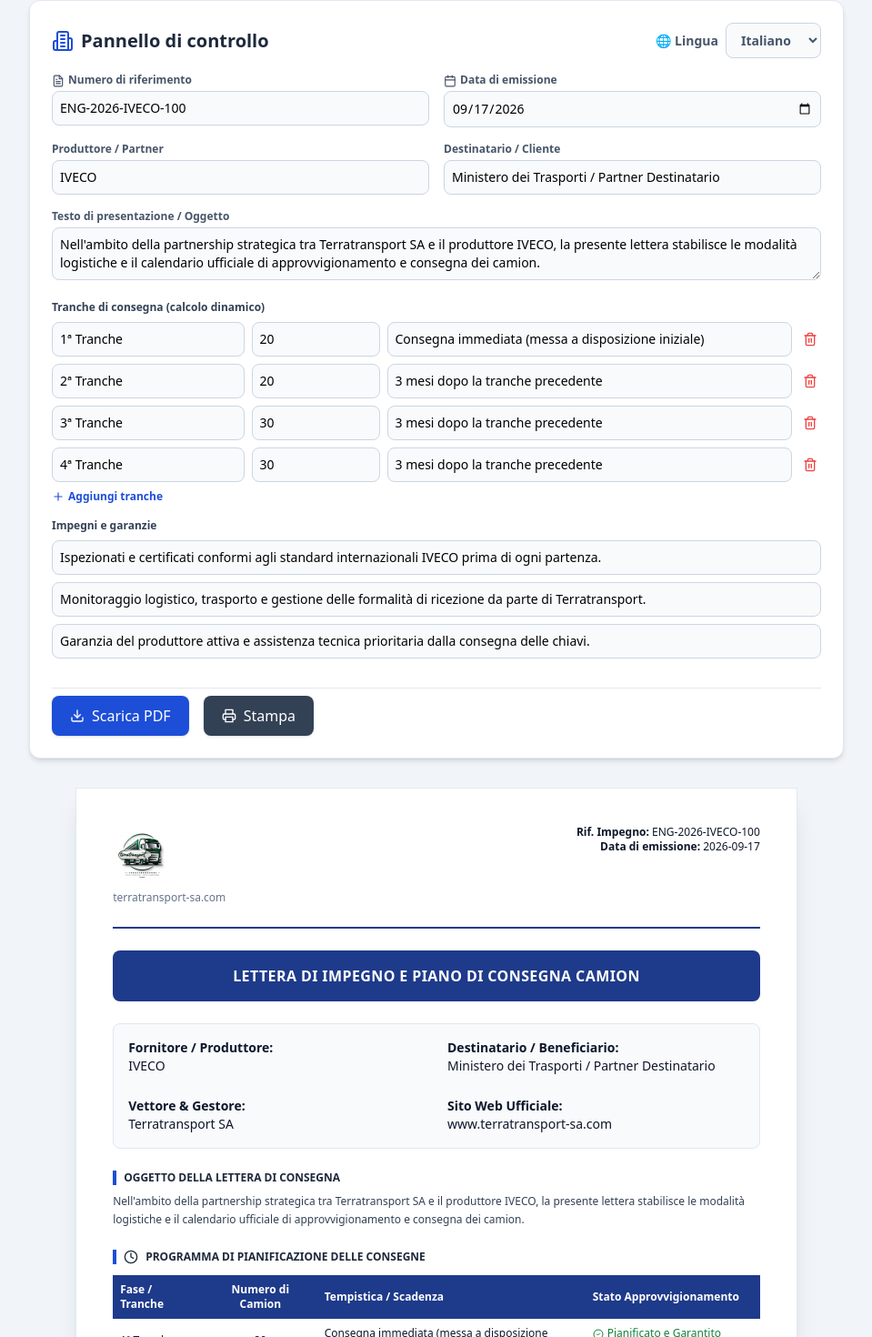
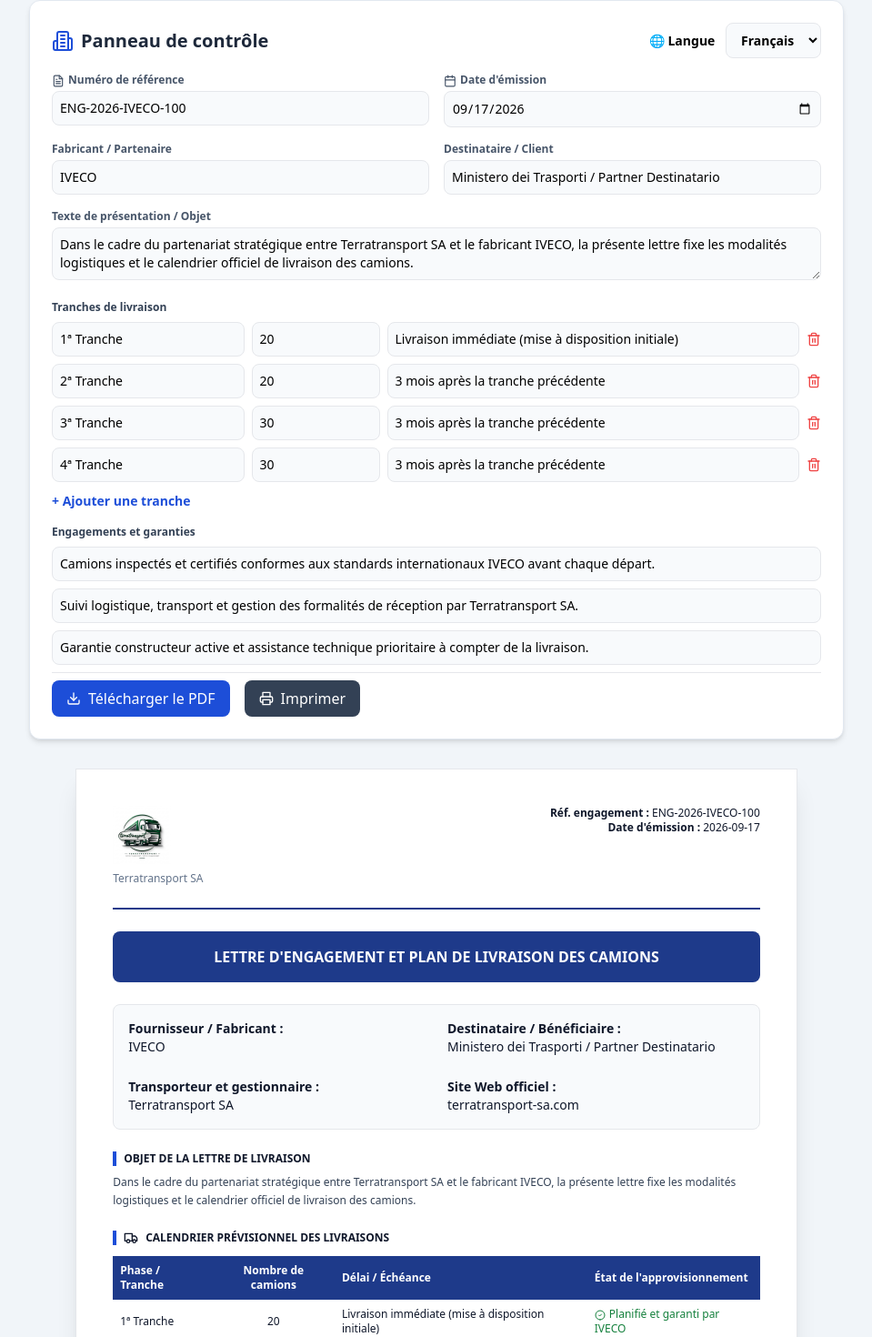
Before and after one commit to Luc13Tech/Terratransport-IVECO-lettre-de-proposition-des-camions-, a React (Create React App) app: page / in a window 1280 px wide. Shown: the part 32-1502 px from the top of the page at 91% size, without its empty margins (160-1119 px from the left). Built offline with nearby package versions, Linux system fonts and the light colour scheme; the HTML template or start-up script is replaced by a standard one.

Commit message:
Corriger l'adresse du site web affichée sur le document

```diff
--- a/src/App.js
+++ b/src/App.js
@@ -1,124 +1,64 @@
 import React, { useRef, useState } from 'react';
 import html2canvas from 'html2canvas';
 import jsPDF from 'jspdf';
-import {
-  Building2, Calendar, CheckCircle2, Clock, Download, FileText, Plus,
-  Printer, Trash2, Truck, ShieldCheck,
-} from 'lucide-react';
-
-const TRANSLATIONS = {
-  it: {
-    language: 'Lingua', languageName: 'Italiano',
-    controlPanel: 'Pannello di controllo', reference: 'Numero di riferimento',
-    issueDate: 'Data di emissione', manufacturer: 'Produttore / Partner',
-    recipient: 'Destinatario / Cliente', subject: 'Testo di presentazione / Oggetto',
-    deliveries: 'Tranche di consegna (calcolo dinamico)', trancheName: 'Nome tranche',
-    quantity: 'Quantità', deadline: 'Scadenza', commitments: 'Impegni e garanzie',
-    delete: 'Elimina la tranche', addTranche: 'Aggiungi tranche', download: 'Scarica PDF',
-    print: 'Stampa', title: 'LETTERA DI IMPEGNO E PIANO DI CONSEGNA CAMION',
-    ref: 'Rif. Impegno:', date: 'Data di emissione:', partner: 'Fornitore / Produttore:',
-    client: 'Destinatario / Beneficiario:', issuer: 'Vettore & Gestore:',
-    website: 'Sito Web Ufficiale:', summaryTitle: 'Oggetto della Lettera di Consegna',
-    scheduleTitle: 'Programma di Pianificazione delle Consegne', tranche: 'Fase / Tranche',
-    trucks: 'Numero di Camion', timing: 'Tempistica / Scadenza', status: 'Stato Approvvigionamento',
-    guaranteed: 'Pianificato e Garantito IVECO', total: 'Volume Totale Flotta da Consegnare:',
-    specsTitle: 'Impegni Qualità e Assistenza IVECO', terratransport: 'Per Terratransport SA',
-    iveco: 'Per il Produttore IVECO', stamp: 'Timbro Ufficiale e Approvazione Dirigenziale',
-    defaultDelay: 'Secondo il calendario concordato', immediate: 'Consegna immediata (messa a disposizione iniziale)',
-    months: (n) => `${n} mesi dopo la tranche precedente`,
-  },
-  fr: {
-    language: 'Langue', languageName: 'Français', controlPanel: 'Panneau de contrôle',
-    reference: 'Numéro de référence', issueDate: "Date d'émission", manufacturer: 'Fabricant / Partenaire',
-    recipient: 'Destinataire / Client', subject: 'Texte de présentation / Objet',
-    deliveries: 'Tranches de livraison (calcul dynamique)', trancheName: 'Nom de la tranche',
-    quantity: 'Quantité', deadline: 'Échéance', commitments: 'Engagements et garanties',
-    delete: 'Supprimer la tranche', addTranche: 'Ajouter une tranche', download: 'Télécharger le PDF',
-    print: 'Imprimer', title: "LETTRE D'ENGAGEMENT ET PLAN DE LIVRAISON DES CAMIONS", ref: "Réf. engagement :",
-    date: "Date d'émission :", partner: 'Fournisseur / Fabricant :', client: 'Destinataire / Bénéficiaire :',
-    issuer: 'Transporteur et gestionnaire :', website: 'Site Web officiel :', summaryTitle: 'Objet de la lettre de livraison',
-    scheduleTitle: 'Calendrier prévisionnel des livraisons', tranche: 'Phase / Tranche', trucks: 'Nombre de camions',
-    timing: 'Délai / Échéance', status: "État de l'approvisionnement", guaranteed: 'Planifié et garanti par IVECO',
-    total: 'Volume total de la flotte à livrer :', specsTitle: 'Engagements qualité et assistance IVECO',
-    terratransport: 'Pour Terratransport SA', iveco: 'Pour le fabricant IVECO',
-    stamp: 'Cachet officiel et approbation de la direction', defaultDelay: 'Selon le calendrier convenu',
-    immediate: 'Livraison immédiate (mise à disposition initiale)', months: (n) => `${n} mois après la tranche précédente`,
-  },
-  en: {
-    language: 'Language', languageName: 'English', controlPanel: 'Control panel', reference: 'Reference number',
-    issueDate: 'Issue date', manufacturer: 'Manufacturer / Partner', recipient: 'Recipient / Client',
-    subject: 'Presentation text / Subject', deliveries: 'Delivery tranches (dynamic calculation)', trancheName: 'Tranche name',
-    quantity: 'Quantity', deadline: 'Deadline', commitments: 'Commitments and guarantees', delete: 'Delete tranche',
-    addTranche: 'Add tranche', download: 'Download PDF', print: 'Print', title: 'TRUCK DELIVERY COMMITMENT LETTER AND PLAN',
-    ref: 'Commitment ref.:', date: 'Issue date:', partner: 'Supplier / Manufacturer:', client: 'Recipient / Beneficiary:',
-    issuer: 'Carrier & Manager:', website: 'Official website:', summaryTitle: 'Subject of the Delivery Letter',
-    scheduleTitle: 'Delivery Planning Schedule', tranche: 'Phase / Tranche', trucks: 'Number of Trucks',
-    timing: 'Timing / Deadline', status: 'Procurement Status', guaranteed: 'Planned and Guaranteed by IVECO',
-    total: 'Total Fleet Volume to Be Delivered:', specsTitle: 'IVECO Quality and Support Commitments',
-    terratransport: 'For Terratransport SA', iveco: 'For the IVECO Manufacturer',
-    stamp: 'Official Stamp and Management Approval', defaultDelay: 'According to the agreed schedule',
-    immediate: 'Immediate delivery (initial availability)', months: (n) => `${n} months after the previous tranche`,
-  },
-};
+import { Building2, Calendar, CheckCircle2, Download, FileText, Printer, Trash2, Truck } from 'lucide-react';
 
 const initialTranches = [
-  { name: '1ª Tranche', qty: 20, delay: TRANSLATIONS.it.immediate },
-  { name: '2ª Tranche', qty: 20, delay: TRANSLATIONS.it.months(3) },
-  { name: '3ª Tranche', qty: 30, delay: TRANSLATIONS.it.months(3) },
-  { name: '4ª Tranche', qty: 30, delay: TRANSLATIONS.it.months(3) },
+  { name: '1ª Tranche', qty: 20, delay: 'Livraison immédiate (mise à disposition initiale)' },
+  { name: '2ª Tranche', qty: 20, delay: '3 mois après la tranche précédente' },
+  { name: '3ª Tranche', qty: 30, delay: '3 mois après la tranche précédente' },
+  { name: '4ª Tranche', qty: 30, delay: '3 mois après la tranche précédente' },
 ];
 
 export default function App() {
-  const [language, setLanguage] = useState('it');
-  const t = TRANSLATIONS[language];
+  const [language, setLanguage] = useState('fr');
   const [docNumber, setDocNumber] = useState('ENG-2026-IVECO-100');
   const [docDate, setDocDate] = useState(new Date().toISOString().split('T')[0]);
   const [clientName, setClientName] = useState('Ministero dei Trasporti / Partner Destinatario');
   const [partnerName, setPartnerName] = useState('IVECO');
-  const [summaryText, setSummaryText] = useState("Nell'ambito della partnership strategica tra Terratransport SA e il produttore IVECO, la presente lettera stabilisce le modalità logistiche e il calendario ufficiale di approvvigionamento e consegna dei camion.");
+  const [summaryText, setSummaryText] = useState("Dans le cadre du partenariat stratégique entre Terratransport SA et le fabricant IVECO, la présente lettre fixe les modalités logistiques et le calendrier officiel de livraison des camions.");
   const [tranches, setTranches] = useState(initialTranches);
   const [specs, setSpecs] = useState([
-    'Ispezionati e certificati conformi agli standard internazionali IVECO prima di ogni partenza.',
-    'Monitoraggio logistico, trasporto e gestione delle formalità di ricezione da parte di Terratransport.',
-    'Garanzia del produttore attiva e assistenza tecnica prioritaria dalla consegna delle chiavi.',
+    'Camions inspectés et certifiés conformes aux standards internationaux IVECO avant chaque départ.',
+    'Suivi logistique, transport et gestion des formalités de réception par Terratransport SA.',
+    'Garantie constructeur active et assistance technique prioritaire à compter de la livraison.',
   ]);
   const documentRef = useRef(null);
   const totalTrucks = tranches.reduce((sum, item) => sum + (Number(item.qty) || 0), 0);
 
-  const handleTrancheChange = (index, field, value) => setTranches((current) => current.map((item, i) => i === index ? { ...item, [field]: field === 'qty' ? Math.max(0, parseInt(value, 10) || 0) : value } : item));
-  const addTranche = () => setTranches((current) => [...current, { name: `${current.length + 1}ª Tranche`, qty: 10, delay: t.defaultDelay }]);
-  const removeTranche = (index) => setTranches((current) => current.length > 1 ? current.filter((_, i) => i !== index) : current);
-  const handleDownloadPdf = async () => {
+  const updateTranche = (index, field, value) => setTranches((items) => items.map((item, i) => i === index ? { ...item, [field]: field === 'qty' ? Math.max(0, parseInt(value, 10) || 0) : value } : item));
+  const addTranche = () => setTranches((items) => [...items, { name: `${items.length + 1}ª Tranche`, qty: 10, delay: 'Selon le calendrier convenu' }]);
+  const removeTranche = (index) => setTranches((items) => items.length > 1 ? items.filter((_, i) => i !== index) : items);
+  const downloadPdf = async () => {
     const canvas = await html2canvas(documentRef.current, { scale: 2, useCORS: true, logging: false });
     const pdf = new jsPDF('p', 'mm', 'a4');
     const width = pdf.internal.pageSize.getWidth();
-    pdf.addImage(canvas.toDataURL('image/png'), 'PNG', 0, 0, width, (canvas.height * width) / canvas.width);
+    pdf.addImage(canvas.toDataURL('image/png'), 'PNG', 0, 0, width, canvas.height * width / canvas.width);
     pdf.save(`Terratransport_${language}_${docNumber}.pdf`);
   };
 
   return <div className="min-h-screen bg-slate-100 p-4 md:p-8 font-sans">
     <div className="max-w-4xl mx-auto bg-white rounded-xl shadow-md p-6 mb-8 no-print border border-slate-200">
-      <div className="flex flex-wrap justify-between items-center gap-3 mb-4"><h2 className="text-xl font-bold text-slate-800 flex items-center gap-2"><Building2 className="text-blue-700" />{t.controlPanel}</h2>
-        <label className="flex items-center gap-2 text-sm font-semibold text-slate-600"><span>🌐 {t.language}</span><select value={language} onChange={(e) => setLanguage(e.target.value)} className="bg-slate-50 border border-slate-300 rounded-lg px-3 py-2"><option value="it">Italiano</option><option value="fr">Français</option><option value="en">English</option></select></label>
-      </div>
-      <div className="grid grid-cols-1 md:grid-cols-2 gap-4 mb-4"><Field icon={<FileText />} label={t.reference} value={docNumber} onChange={setDocNumber} /><Field icon={<Calendar />} label={t.issueDate} type="date" value={docDate} onChange={setDocDate} /></div>
-      <div className="grid grid-cols-1 md:grid-cols-2 gap-4 mb-4"><Field label={t.manufacturer} value={partnerName} onChange={setPartnerName} /><Field label={t.recipient} value={clientName} onChange={setClientName} /></div>
-      <label className="block text-xs font-semibold text-slate-600 mb-1">{t.subject}</label><textarea rows={2} value={summaryText} onChange={(e) => setSummaryText(e.target.value)} className="w-full bg-slate-50 border border-slate-300 rounded-lg p-2 text-sm mb-4" />
-      <div className="mb-4"><label className="block text-xs font-bold text-slate-700 mb-2">{t.deliveries}</label>{tranches.map((item, index) => <div key={index} className="flex items-center gap-2 mb-2"><input aria-label={t.trancheName} value={item.name} onChange={(e) => handleTrancheChange(index, 'name', e.target.value)} placeholder={t.trancheName} className="w-1/4 bg-slate-50 border border-slate-300 rounded-lg p-2 text-sm" /><input aria-label={t.quantity} type="number" value={item.qty} onChange={(e) => handleTrancheChange(index, 'qty', e.target.value)} className="w-1/6 bg-slate-50 border border-slate-300 rounded-lg p-2 text-sm" /><input aria-label={t.deadline} value={item.delay} onChange={(e) => handleTrancheChange(index, 'delay', e.target.value)} placeholder={t.deadline} className="flex-1 bg-slate-50 border border-slate-300 rounded-lg p-2 text-sm" /><button onClick={() => removeTranche(index)} className="text-red-500 hover:text-red-700 p-1" title={t.delete}><Trash2 className="w-4 h-4" /></button></div>)}<button onClick={addTranche} className="mt-1 flex items-center gap-1 text-xs font-semibold text-blue-700"><Plus className="w-3.5 h-3.5" />{t.addTranche}</button></div>
-      <div className="mb-6"><label className="block text-xs font-bold text-slate-700 mb-2">{t.commitments}</label>{specs.map((spec, index) => <input key={index} value={spec} onChange={(e) => setSpecs((current) => current.map((value, i) => i === index ? e.target.value : value))} className="w-full bg-slate-50 border border-slate-300 rounded-lg p-2 text-sm mb-2" />)}</div>
-      <div className="flex flex-wrap gap-4 pt-2 border-t border-slate-200"><button onClick={handleDownloadPdf} className="flex items-center gap-2 bg-blue-700 hover:bg-blue-800 text-white font-medium px-5 py-2.5 rounded-lg shadow"><Download className="w-4 h-4" />{t.download}</button><button onClick={() => window.print()} className="flex items-center gap-2 bg-slate-700 hover:bg-slate-800 text-white font-medium px-5 py-2.5 rounded-lg shadow"><Printer className="w-4 h-4" />{t.print}</button></div>
+      <div className="flex flex-wrap justify-between items-center gap-3 mb-4"><h2 className="text-xl font-bold text-slate-800 flex items-center gap-2"><Building2 className="text-blue-700" />Panneau de contrôle</h2><label className="text-sm font-semibold">🌐 Langue <select value={language} onChange={(e) => setLanguage(e.target.value)} className="bg-slate-50 border rounded-lg px-3 py-2 ml-2"><option value="fr">Français</option><option value="it">Italiano</option><option value="en">English</option></select></label></div>
+      <div className="grid grid-cols-1 md:grid-cols-2 gap-4 mb-4"><Field icon={<FileText />} label="Numéro de référence" value={docNumber} onChange={setDocNumber} /><Field icon={<Calendar />} label="Date d'émission" type="date" value={docDate} onChange={setDocDate} /></div>
+      <div className="grid grid-cols-1 md:grid-cols-2 gap-4 mb-4"><Field label="Fabricant / Partenaire" value={partnerName} onChange={setPartnerName} /><Field label="Destinataire / Client" value={clientName} onChange={setClientName} /></div>
+      <label className="block text-xs font-semibold text-slate-600 mb-1">Texte de présentation / Objet</label><textarea rows={2} value={summaryText} onChange={(e) => setSummaryText(e.target.value)} className="w-full bg-slate-50 border rounded-lg p-2 text-sm mb-4" />
+      <label className="block text-xs font-bold text-slate-700 mb-2">Tranches de livraison</label>{tranches.map((item, index) => <div key={index} className="flex items-center gap-2 mb-2"><input value={item.name} onChange={(e) => updateTranche(index, 'name', e.target.value)} className="w-1/4 bg-slate-50 border rounded-lg p-2 text-sm" /><input type="number" value={item.qty} onChange={(e) => updateTranche(index, 'qty', e.target.value)} className="w-1/6 bg-slate-50 border rounded-lg p-2 text-sm" /><input value={item.delay} onChange={(e) => updateTranche(index, 'delay', e.target.value)} className="flex-1 bg-slate-50 border rounded-lg p-2 text-sm" /><button onClick={() => removeTranche(index)} className="text-red-500" title="Supprimer"><Trash2 className="w-4 h-4" /></button></div>)}
+      <button onClick={addTranche} className="text-blue-700 text-sm font-semibold mb-4">+ Ajouter une tranche</button>
+      <label className="block text-xs font-bold text-slate-700 mb-2">Engagements et garanties</label>{specs.map((spec, index) => <input key={index} value={spec} onChange={(e) => setSpecs((items) => items.map((item, i) => i === index ? e.target.value : item))} className="w-full bg-slate-50 border rounded-lg p-2 text-sm mb-2" />)}
+      <div className="flex gap-4 pt-2 border-t"><button onClick={downloadPdf} className="flex items-center gap-2 bg-blue-700 text-white px-4 py-2 rounded-lg"><Download className="w-4 h-4" />Télécharger le PDF</button><button onClick={() => window.print()} className="flex items-center gap-2 bg-slate-700 text-white px-4 py-2 rounded-lg"><Printer className="w-4 h-4" />Imprimer</button></div>
     </div>
-    <div className="max-w-4xl mx-auto overflow-auto"><div ref={documentRef} className="bg-white p-10 shadow-xl border border-slate-200 text-slate-900 mx-auto" style={{ width: '210mm', minHeight: '297mm' }}>
-      <div className="flex justify-between items-start border-b-2 border-blue-900 pb-6 mb-6"><div><img src="/logo.png" alt="Logo Terratransport" className="h-16 object-contain mb-2" /><p className="text-xs text-slate-500">terratransport-sa.com</p></div><div className="text-right text-xs"><p><b>{t.ref}</b> {docNumber}</p><p><b>{t.date}</b> {docDate}</p></div></div>
-      <h1 className="bg-blue-900 text-white p-4 rounded-lg mb-6 text-center text-base font-bold tracking-wide">{t.title}</h1>
-      <div className="grid grid-cols-2 gap-6 mb-6 text-sm bg-slate-50 p-4 rounded-lg border border-slate-200"><p><b>{t.partner}</b><br />{partnerName}</p><p><b>{t.client}</b><br />{clientName}</p><p><b>{t.issuer}</b><br />Terratransport SA</p><p><b>{t.website}</b><br />www.terratransport-sa.com</p></div>
-      <section className="mb-6"><h3 className="text-xs font-bold text-slate-800 mb-2 border-l-4 border-blue-700 pl-2 uppercase">{t.summaryTitle}</h3><p className="text-xs text-slate-700 leading-relaxed">{summaryText}</p></section>
-      <section className="mb-6"><h3 className="text-xs font-bold text-slate-800 mb-3 border-l-4 border-blue-700 pl-2 uppercase flex items-center gap-2"><Clock className="w-4 h-4" />{t.scheduleTitle}</h3><table className="w-full text-xs border-collapse"><thead><tr className="bg-blue-900 text-white"><th className="p-2 text-left">{t.tranche}</th><th className="p-2 text-center">{t.trucks}</th><th className="p-2 text-left">{t.timing}</th><th className="p-2 text-left">{t.status}</th></tr></thead><tbody>{tranches.map((item, index) => <tr key={index} className="border-b border-slate-200"><td className="p-2">{item.name}</td><td className="p-2 text-center">{item.qty}</td><td className="p-2">{item.delay}</td><td className="p-2 text-green-700"><CheckCircle2 className="inline w-3 h-3 mr-1" />{t.guaranteed}</td></tr>)}</tbody></table></section>
-      <div className="bg-blue-50 border border-blue-200 rounded-lg p-4 mb-6 text-sm font-bold flex items-center gap-2"><Truck className="text-blue-700" />{t.total} {totalTrucks}</div>
-      <section className="mb-8"><h3 className="text-xs font-bold text-slate-800 mb-3 border-l-4 border-blue-700 pl-2 uppercase flex items-center gap-2"><ShieldCheck className="w-4 h-4" />{t.specsTitle}</h3><ul className="text-xs text-slate-700 list-disc pl-5 space-y-2">{specs.map((spec, index) => <li key={index}>{spec}</li>)}</ul></section>
-      <div className="mt-12 pt-6 border-t border-slate-300 grid grid-cols-2 gap-8 text-center text-xs"><div><p className="font-bold uppercase mb-8">{t.iveco}</p><div className="border-b border-slate-400 h-8" /><p className="mt-2">{t.stamp}</p></div><div><p className="font-bold uppercase mb-8">{t.terratransport}</p><div className="border-b border-slate-400 h-8" /><p className="mt-2">{t.stamp}</p></div></div>
+    <div className="max-w-4xl mx-auto overflow-auto"><div ref={documentRef} className="bg-white p-10 shadow-xl border text-slate-900 mx-auto" style={{ width: '210mm', minHeight: '297mm' }}>
+      <div className="flex justify-between items-start border-b-2 border-blue-900 pb-6 mb-6"><div><img src="/logo.png" alt="Logo Terratransport" className="h-16 object-contain mb-2" /><p className="text-xs text-slate-500">Terratransport SA</p></div><div className="text-right text-xs"><p><b>Réf. engagement :</b> {docNumber}</p><p><b>Date d'émission :</b> {docDate}</p></div></div>
+      <h1 className="bg-blue-900 text-white p-4 rounded-lg mb-6 text-center text-base font-bold">LETTRE D'ENGAGEMENT ET PLAN DE LIVRAISON DES CAMIONS</h1>
+      <div className="grid grid-cols-2 gap-6 mb-6 text-sm bg-slate-50 p-4 rounded-lg border"><p><b>Fournisseur / Fabricant :</b><br />{partnerName}</p><p><b>Destinataire / Bénéficiaire :</b><br />{clientName}</p><p><b>Transporteur et gestionnaire :</b><br />Terratransport SA</p><p><b>Site Web officiel :</b><br /><span>terratransport-sa.com</span></p></div>
+      <section className="mb-6"><h3 className="text-xs font-bold mb-2 border-l-4 border-blue-700 pl-2 uppercase">Objet de la lettre de livraison</h3><p className="text-xs text-slate-700 leading-relaxed">{summaryText}</p></section>
+      <section className="mb-6"><h3 className="text-xs font-bold mb-3 border-l-4 border-blue-700 pl-2 uppercase flex items-center gap-2"><Truck className="w-4 h-4" />Calendrier prévisionnel des livraisons</h3><table className="w-full text-xs border-collapse"><thead><tr className="bg-blue-900 text-white"><th className="p-2 text-left">Phase / Tranche</th><th className="p-2 text-center">Nombre de camions</th><th className="p-2 text-left">Délai / Échéance</th><th className="p-2 text-left">État de l'approvisionnement</th></tr></thead><tbody>{tranches.map((item, index) => <tr key={index} className="border-b"><td className="p-2">{item.name}</td><td className="p-2 text-center">{item.qty}</td><td className="p-2">{item.delay}</td><td className="p-2 text-green-700"><CheckCircle2 className="inline w-3 h-3 mr-1" />Planifié et garanti par IVECO</td></tr>)}</tbody></table></section>
+      <div className="bg-blue-50 border border-blue-200 rounded-lg p-4 mb-6 text-sm font-bold flex items-center gap-2"><Truck className="text-blue-700" />Volume total de la flotte à livrer : {totalTrucks}</div>
+      <section className="mb-8"><h3 className="text-xs font-bold mb-3 border-l-4 border-blue-700 pl-2 uppercase">Engagements qualité et assistance IVECO</h3><ul className="text-xs text-slate-700 list-disc pl-5 space-y-2">{specs.map((spec, index) => <li key={index}>{spec}</li>)}</ul></section>
+      <div className="mt-12 pt-6 border-t grid grid-cols-2 gap-8 text-center text-xs"><div><p className="font-bold uppercase mb-8">Pour le fabricant IVECO</p><div className="border-b h-8" /></div><div><p className="font-bold uppercase mb-8">Pour Terratransport SA</p><div className="border-b h-8" /></div></div>
     </div></div>
   </div>;
 }
 
-function Field({ icon, label, type = 'text', value, onChange }) { return <div><label className="block text-xs font-semibold text-slate-600 mb-1">{icon && React.cloneElement(icon, { className: 'inline w-3.5 h-3.5 mr-1' })}{label}</label><input type={type} value={value} onChange={(e) => onChange(e.target.value)} className="w-full bg-slate-50 border border-slate-300 rounded-lg p-2 text-sm" /></div>; }
+function Field({ icon, label, type = 'text', value, onChange }) { return <div><label className="block text-xs font-semibold text-slate-600 mb-1">{icon && React.cloneElement(icon, { className: 'inline w-3.5 h-3.5 mr-1' })}{label}</label><input type={type} value={value} onChange={(e) => onChange(e.target.value)} className="w-full bg-slate-50 border rounded-lg p-2 text-sm" /></div>; }
```
